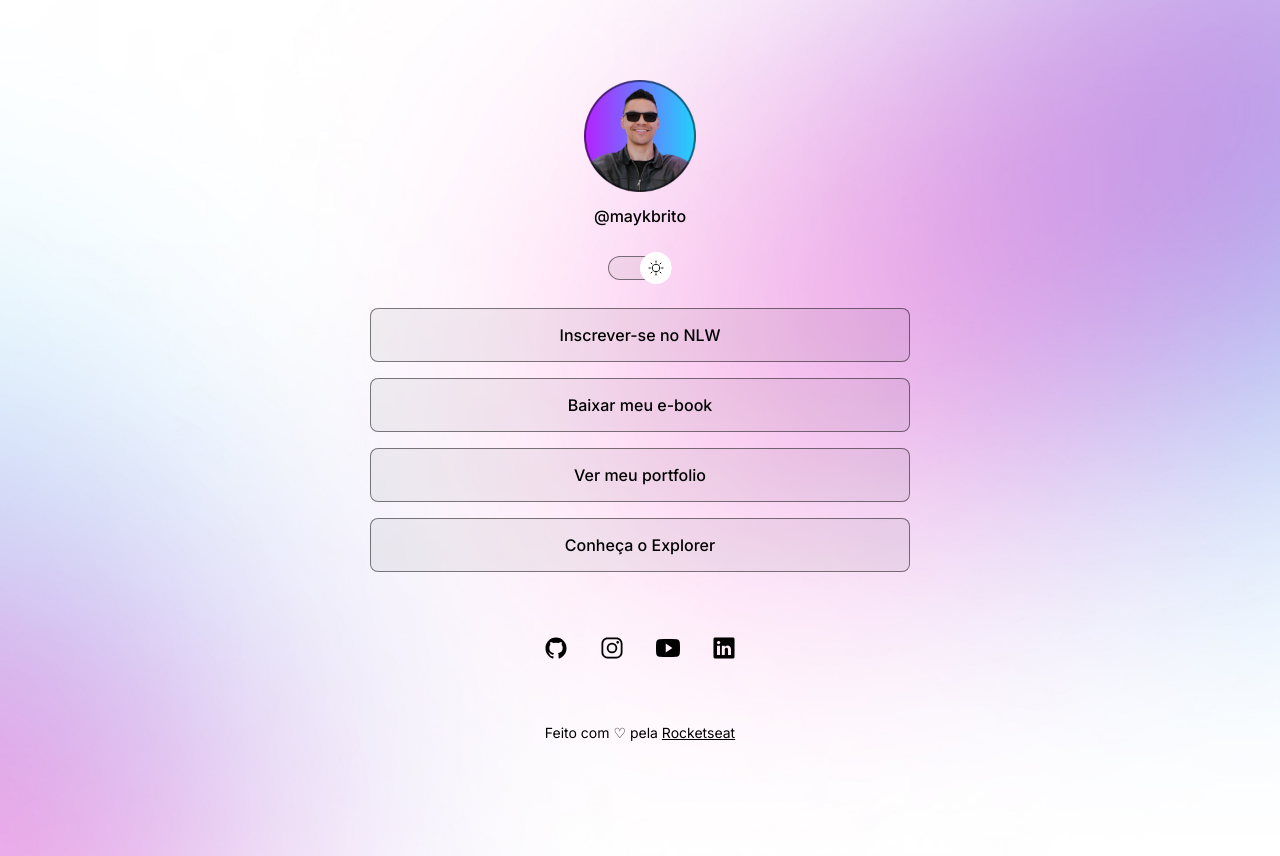
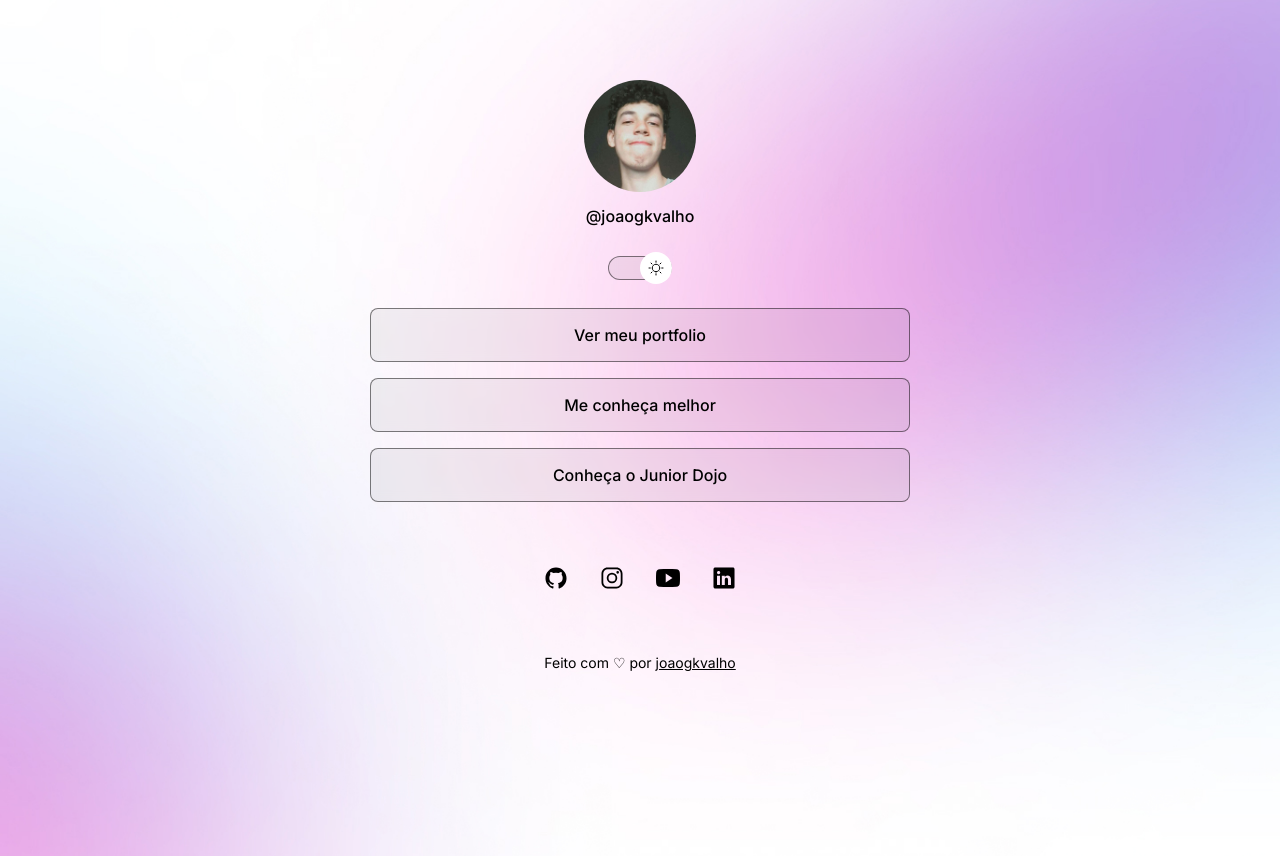
Before and after one commit to joaogkvalho/discover-project, a plain HTML site: page index.html in a window 1280 px wide. Both pictures are taken after a click on the element 640 px from the left and 267 px from the top of the page. Drawn offline with nearby package versions, Linux system fonts and the light colour scheme.

Commit message:
changed app info

```diff
--- a/index.html
+++ b/index.html
@@ -16,8 +16,8 @@
   <body>
     <div id="container">
       <div id="profile">
-        <img src="./assets/avatar.png" alt="Foto de perfil" />
-        <p>@maykbrito</p>
+        <img src="./assets/avatar.jpg" alt="Foto de perfil" />
+        <p>@joaogkvalho</p>
       </div>
 
       <div id="switch" onclick="toogleMode()">
@@ -27,36 +27,38 @@
 
       <ul>
         <li>
-          <a href="#" target="_blank">Inscrever-se no NLW</a>
-        </li>
-        <li>
-          <a href="#" target="_blank">Baixar meu e-book</a>
-        </li>
-        <li>
           <a href="#" target="_blank">Ver meu portfolio</a>
         </li>
         <li>
-          <a href="#" target="_blank">Conheça o Explorer</a>
+          <a href="https://gabriel-space.vercel.app/" target="_blank"
+            >Me conheça melhor</a
+          >
+        </li>
+        <li>
+          <a href="https://youtube.com/@juniordojo" target="_blank"
+            >Conheça o Junior Dojo</a
+          >
         </li>
       </ul>
 
       <div id="social-links">
-        <a href="#">
+        <a href="https://github.com/joaogkvalho" target="_blank">
           <ion-icon name="logo-github"></ion-icon>
         </a>
-        <a href="#">
+        <a href="https://instagram.com/gabriel.karv" target="_blank">
           <ion-icon name="logo-instagram"></ion-icon>
         </a>
-        <a href="#">
+        <a href="https://youtube.com/@juniordojo" target="_blank">
           <ion-icon name="logo-youtube"></ion-icon>
         </a>
-        <a href="#">
+        <a href="https://www.linkedin.com/in/joaogkvalho/" target="_blank">
           <ion-icon name="logo-linkedin"></ion-icon>
         </a>
       </div>
 
       <footer>
-        Feito com ♡ pela <a href="https://rocketseat.com.br">Rocketseat</a>
+        Feito com ♡ por
+        <a href="https://github.com/joaogkvalho" target="_blank">joaogkvalho</a>
       </footer>
     </div>
 
--- a/scripts.js
+++ b/scripts.js
@@ -5,8 +5,8 @@ function toogleMode() {
   const avatarImage = document.querySelector("#profile img")
 
   if (html.classList.contains("light")) {
-    avatarImage.setAttribute("src", "./assets/avatar-light.png")
+    avatarImage.setAttribute("src", "./assets/avatar.jpg")
   } else {
-    avatarImage.setAttribute("src", "./assets/avatar.png")
+    avatarImage.setAttribute("src", "./assets/avatar.jpg")
   }
 }
--- a/style.css
+++ b/style.css
@@ -49,6 +49,7 @@ body * {
 
 #profile img {
   width: 112px;
+  border-radius: 50%;
 }
 
 #profile p {
```
Also changed, not shown: assets/avatar-light.png (deleted), assets/avatar.jpg (added), assets/avatar.png (deleted).
